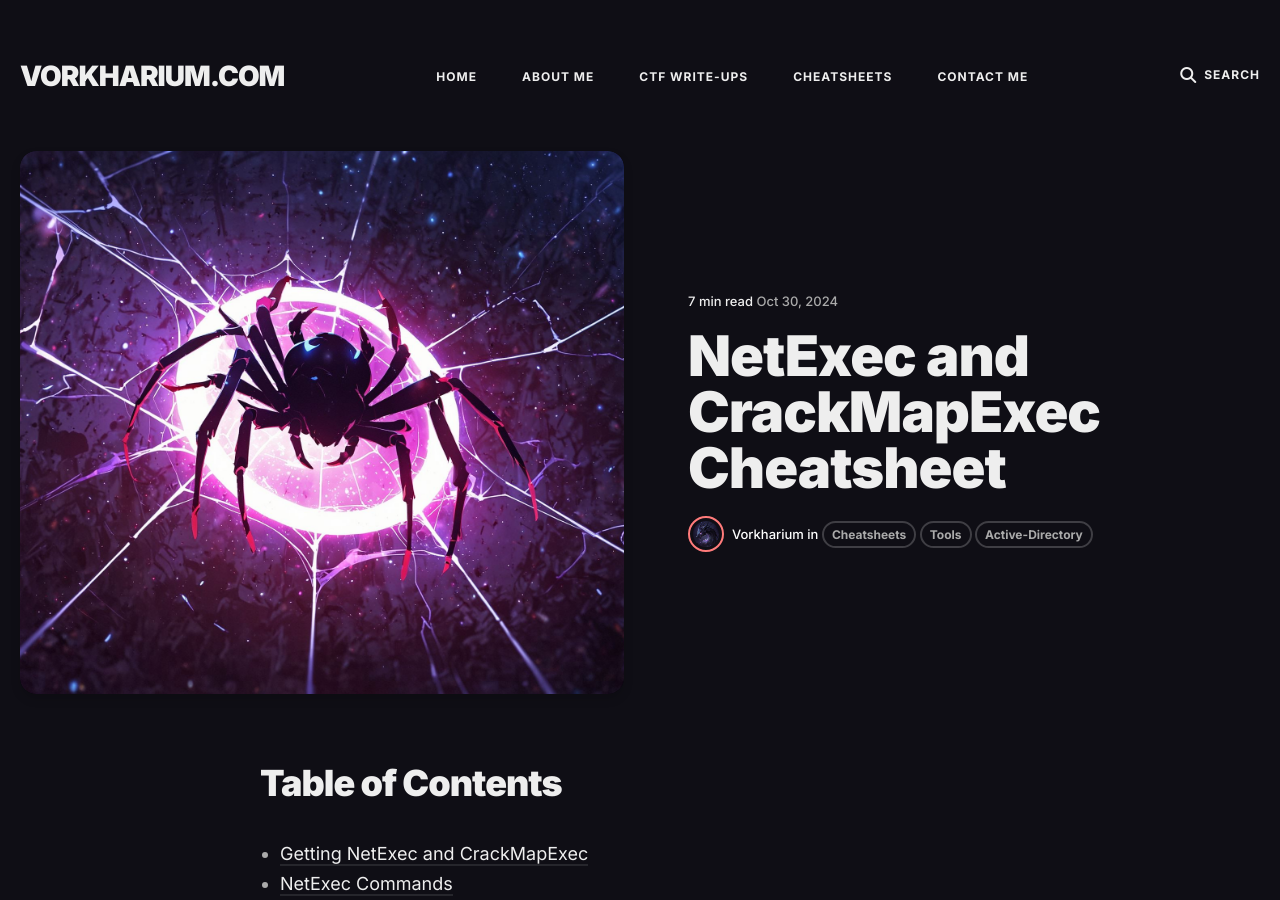
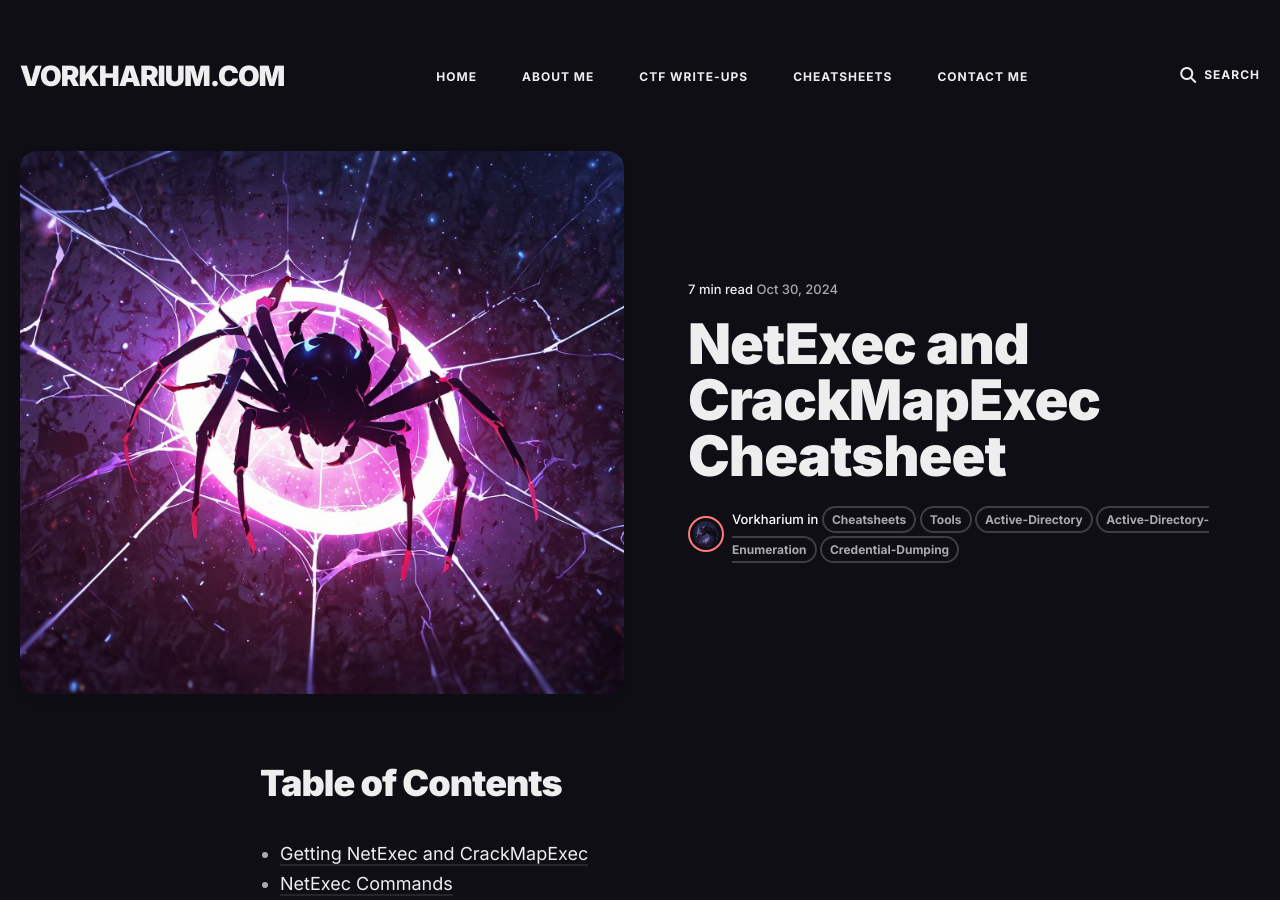
Before and after one commit to Vorkharium/vorkharium.github.io, a Jekyll site: the page built from _posts/2024-10-31-NetExec-and-CrackMapExec-Cheatsheet.md, in a window 1280 px wide and 900 px high. Built offline with Jekyll 4.4.1, drawn with Linux system fonts in a browser that asks for light colours; comment, search, counter and statistics services are not loaded.

Commit message:
Update 2024-10-31-NetExec-and-CrackMapExec-Cheatsheet.md

```diff
--- a/_posts/2024-10-31-NetExec-and-CrackMapExec-Cheatsheet.md
+++ b/_posts/2024-10-31-NetExec-and-CrackMapExec-Cheatsheet.md
@@ -4,7 +4,7 @@ title:  NetExec and CrackMapExec Cheatsheet
 description: Cheatsheet for NetExec and CrackMapExec
 date:   2024-10-31 01:00:00 +0300
 image:  '/images/20.jpg'
-tags:   [Cheatsheets, Tools, Active-Directory]
+tags:   [Cheatsheets, Tools, Active-Directory, Active-Directory-Enumeration, Credential-Dumping]
 ---
 # Table of Contents
 - [Getting NetExec and CrackMapExec](#getting-netexec-and-crackmapexec)
```
